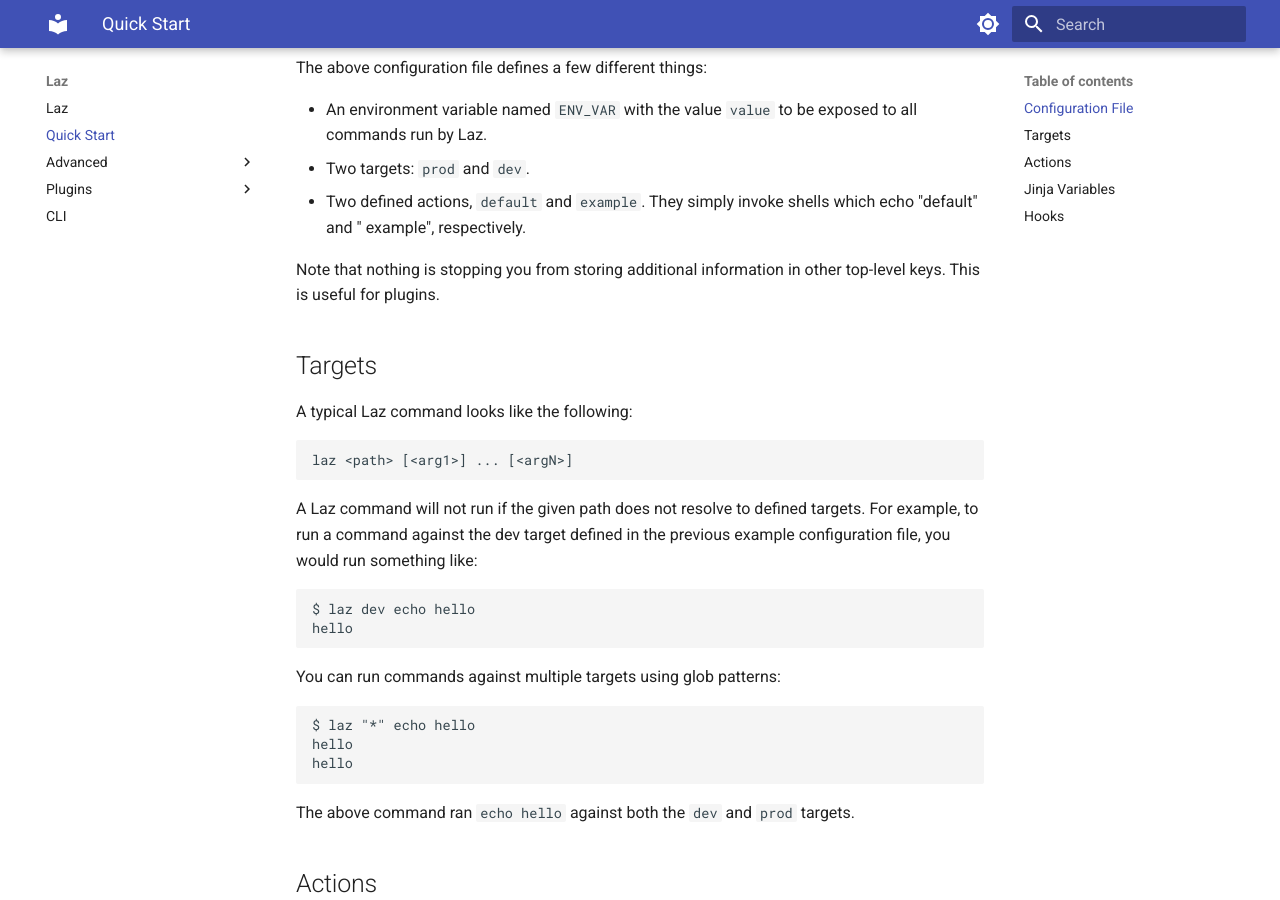
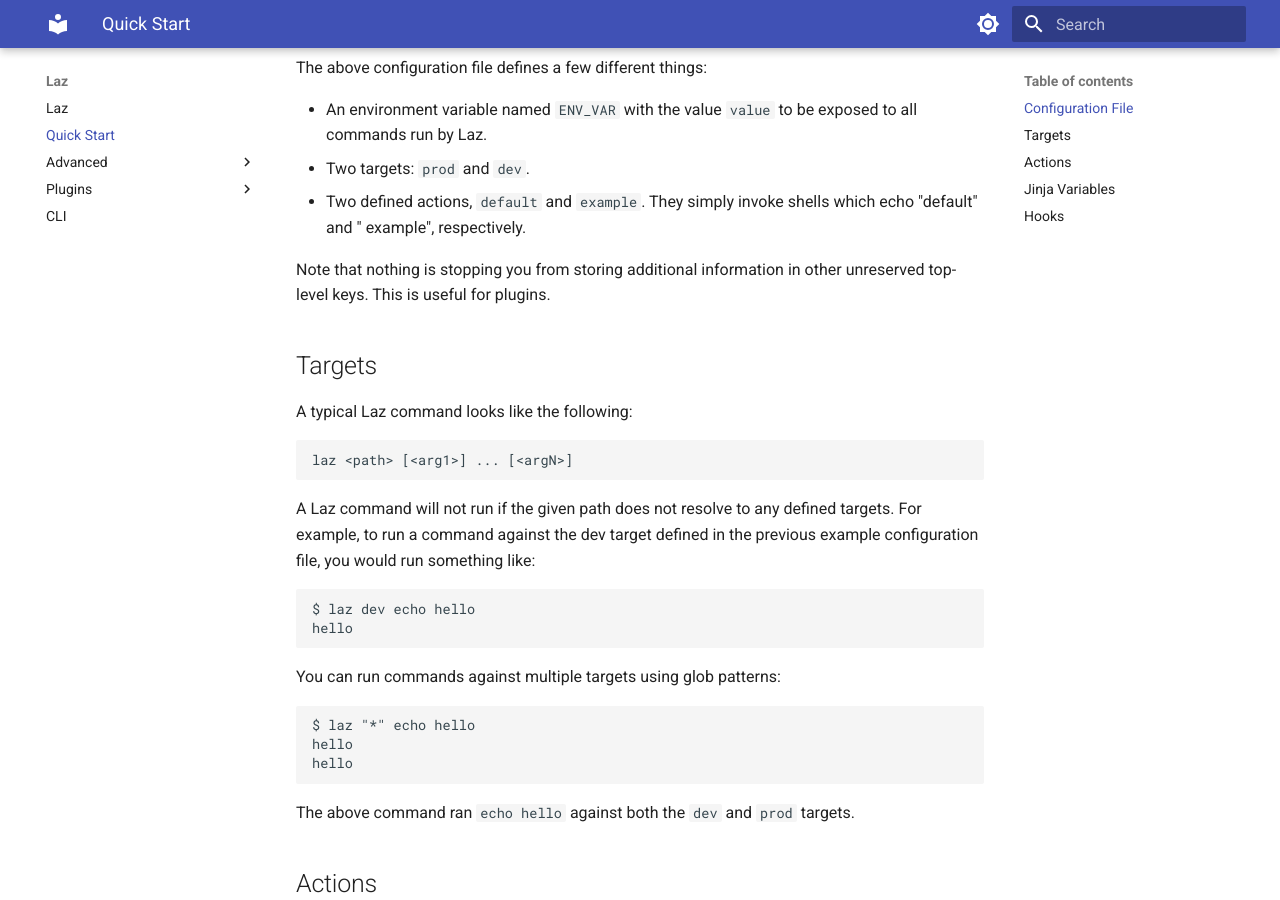
Before and after one commit to joshwycuff/py-laz, an MkDocs documentation site: the page built from docs/quick_start.md, in a window 1280 px wide and 900 px high, scrolled down 432 px. Built offline with MkDocs 1.6.1 and Material for MkDocs 9.7.7, drawn with Linux system fonts in a browser that asks for light colours.

````diff
--- a/docs/quick_start.md
+++ b/docs/quick_start.md
@@ -24,8 +24,8 @@
 - Two defined actions, `default` and `example`. They simply invoke shells which echo "default" and "
   example", respectively.
 
-Note that nothing is stopping you from storing additional information in other top-level keys. This
-is useful for plugins.
+Note that nothing is stopping you from storing additional information in other unreserved top-level
+keys. This is useful for plugins.
 
 ## Targets
 
@@ -35,9 +35,9 @@
 laz <path> [<arg1>] ... [<argN>]
 ```
 
-A Laz command will not run if the given path does not resolve to defined targets. For example, to
-run a command against the dev target defined in the previous example configuration file, you would
-run something like:
+A Laz command will not run if the given path does not resolve to any defined targets. For example,
+to run a command against the dev target defined in the previous example configuration file, you
+would run something like:
 
 ```shell
 $ laz dev echo hello
````
Also changed, not shown: docs/advanced/project_structure.md (+3 -4 lines), 1 other file.
